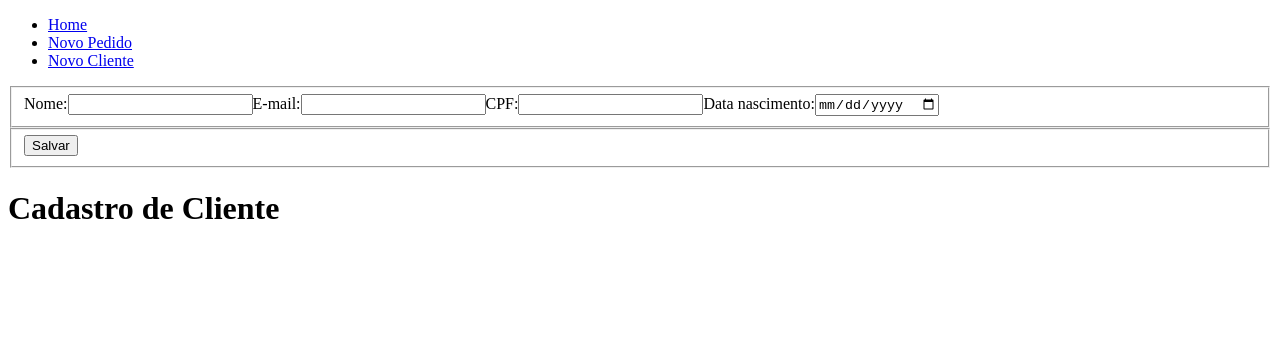
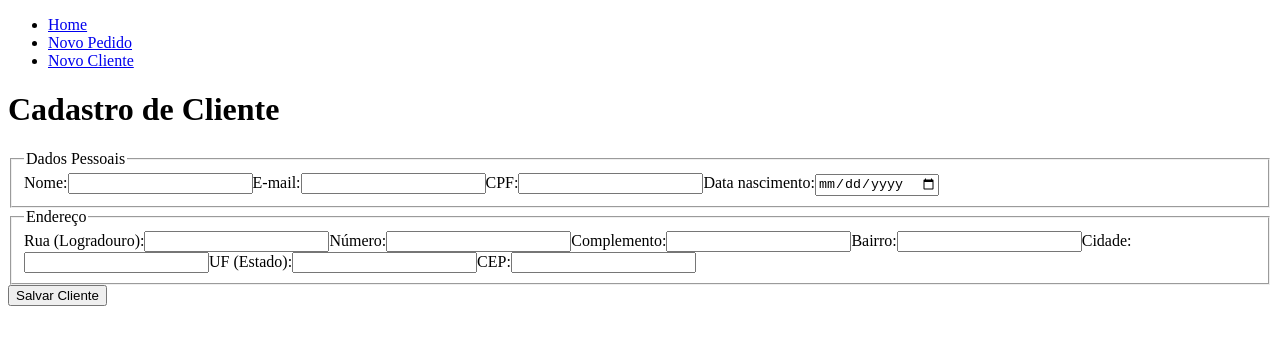
Before and after one commit to amandaconstante/sistema-pedidos-frontend, a React (Vite) app: page /cliente in a window 1280 px wide. Shown: the top 344 px of the page. Built offline with nearby package versions, Linux system fonts and the light colour scheme.

Commit message:
feat: integra tela de cadastro de cliente com API

```diff
--- a/src/componentes/CadastroCliente.jsx
+++ b/src/componentes/CadastroCliente.jsx
@@ -6,52 +6,126 @@ function CadastroCliente() {
     const [email, setEmail] = useState('');
     const [cpf, setCpf] = useState('');
     const [dataNasc, setDataNasc] = useState('');
-    // const [endereco, setEndereco] = useState({
-    //     rua: '',
-    //     bairro: '',
-    //     cidade: '',
-    //     cep: '',
-    //     numero: ''
-    // });
+    const [endereco, setEndereco] = useState({
+        logradouro: '',
+        numero: '',
+        complemento: '',
+        bairro: '',
+        cidade: '',
+        uf: '',
+        cep: ''
+    });
 
-    const handleSubmit = (e) => {
-        e.preventDefault(); // impede recarregar a pa´gina
-        console.log("Dados do cliente: ", {nome, email});
+    const handleEnderecoChange = (e) => {
+        const { name, value } = e.target;
+        setEndereco(prevState => ({
+            ...prevState,
+            [name]: value
+        }));
+    };
 
-        // limpeza do form após salvar
-        setNome('');
-        setEmail('');
-        setCpf('')
-        setDataNasc('');
+    // const handleSubmit = (e) => {
+    //     e.preventDefault(); // impede recarregar a pa´gina
+    //     console.log("Dados do cliente: ", {nome, email});
+
+    //     // limpeza do form após salvar
+    //     setNome('');
+    //     setEmail('');
+    //     setCpf('')
+    //     setDataNasc('');
+    // };
+
+    const handleSubmit = async (e) => {
+        e.preventDefault();
+
+        const [ano, mes, dia] = dataNasc.split('-');
+        const dataNascFormatada = `${dia}/${mes}/${ano}`;
+
+        const payload = {
+            nome,
+            email,
+            cpf,
+            dataNasc: dataNascFormatada,
+            endereco
+        };
+
+        try {
+            const resposta = await fetch('http://localhost:8080/clientes', {
+                method: 'POST',
+                headers: {
+                    'Content-Type': 'application/json'
+                },
+                body: JSON.stringify(payload)
+            });
+
+            if (resposta.ok) {
+                alert("Cliente cadastrado com sucesso!");
+                // Limpeza geral do form
+                setNome('');
+                setEmail('');
+                setCpf('');
+                setDataNasc('');
+                setEndereco({ logradouro: '', numero: '', complemento: '', bairro: '', cidade: '', uf: '', cep: '' });
+            } else {
+                const erroData = await resposta.json();
+                console.error("Erros de validação:", erroData);
+                alert("Erro ao cadastrar. Verifique se preencheu tudo corretamente.");
+            }
+        } catch (erro) {
+            console.error("Erro ao conectar com a API: ", erro);
+            alert("Erro de conexão com o servidor. O back-end está rodando?");
+        }
     };
+
 
     return (
         <div>
             <Menu />
-            <form onSubmit={handleSubmit} action="">
+            <h1>Cadastro de Cliente</h1>
+            <form onSubmit={handleSubmit}>
                 <fieldset>
-                    <label htmlFor="name">Nome:</label>
-                    <input type="text" value={nome} onChange={(e) => setNome(e.target.value)} />
+                    <legend>Dados Pessoais</legend>
 
-                    <label htmlFor="email">E-mail:<input type="email" value={email} onChange={(e) => setEmail(e.target.value)} /></label>
+                    <label htmlFor="nome">Nome:</label>
+                    <input type="text" id="nome" value={nome} onChange={(e) => setNome(e.target.value)} required />
+
+                    <label htmlFor="email">E-mail:</label>
+                    <input type="email" id="email" value={email} onChange={(e) => setEmail(e.target.value)} required />
 
                     <label htmlFor="cpf">CPF:</label>
-                    <input type="text" value={cpf} onChange={(e) => setCpf(e.target.value)} />
+                    <input type="text" id="cpf" value={cpf} onChange={(e) => setCpf(e.target.value)} required />
 
                     <label htmlFor="dataNasc">Data nascimento:</label>
-                    <input type="date" value={dataNasc} onChange={(e) => setDataNasc(e.target.value)} />
+                    <input type="date" id="dataNasc" value={dataNasc} onChange={(e) => setDataNasc(e.target.value)} required />
 
                 </fieldset>
 
-                {/* <fieldset>
-                    <label htmlFor="rua">Rua:</label>
-                    <input type="text" value={endereco.rua}  />
-                </fieldset> */}
                 <fieldset>
-                    <button type="submit">Salvar</button>
+                    <legend>Endereço</legend>
+                    <label htmlFor="logradouro">Rua (Logradouro):</label>
+                    <input type="text" name="logradouro" id="logradouro" value={endereco.logradouro} onChange={handleEnderecoChange} required />
+
+                    <label htmlFor="numero">Número:</label>
+                    <input type="text" name="numero" id="numero" value={endereco.numero} onChange={handleEnderecoChange} />
+
+                    <label htmlFor="complemento">Complemento:</label>
+                    <input type="text" name="complemento" id="complemento" value={endereco.complemento} onChange={handleEnderecoChange} />
+
+                    <label htmlFor="bairro">Bairro:</label>
+                    <input type="text" name="bairro" id="bairro" value={endereco.bairro} onChange={handleEnderecoChange} required />
+
+                    <label htmlFor="cidade">Cidade:</label>
+                    <input type="text" name="cidade" id="cidade" value={endereco.cidade} onChange={handleEnderecoChange} required />
+
+                    <label htmlFor="uf">UF (Estado):</label>
+                    <input type="text" name="uf" id="uf" maxLength="2" value={endereco.uf} onChange={handleEnderecoChange} required />
+
+                    <label htmlFor="cep">CEP:</label>
+                    <input type="text" name="cep" id="cep" value={endereco.cep} onChange={handleEnderecoChange} required />
                 </fieldset>
+
+                <button type="submit">Salvar Cliente</button>
             </form>
-            <h1>Cadastro de Cliente</h1>
         </div>
     );
 }
--- a/src/componentes/CadastroPedido.jsx
+++ b/src/componentes/CadastroPedido.jsx
@@ -3,7 +3,6 @@ import Menu from '../componentes/Menu'
 
 function CadastroPedido() {
     const [clienteId, setClienteId] = useState('');
-    const [data, setData] = useState('');
     const [clienteSelecionado, setClienteSelecionado] = useState('');
 
     const [itens, setItens] = useState([]);
```
